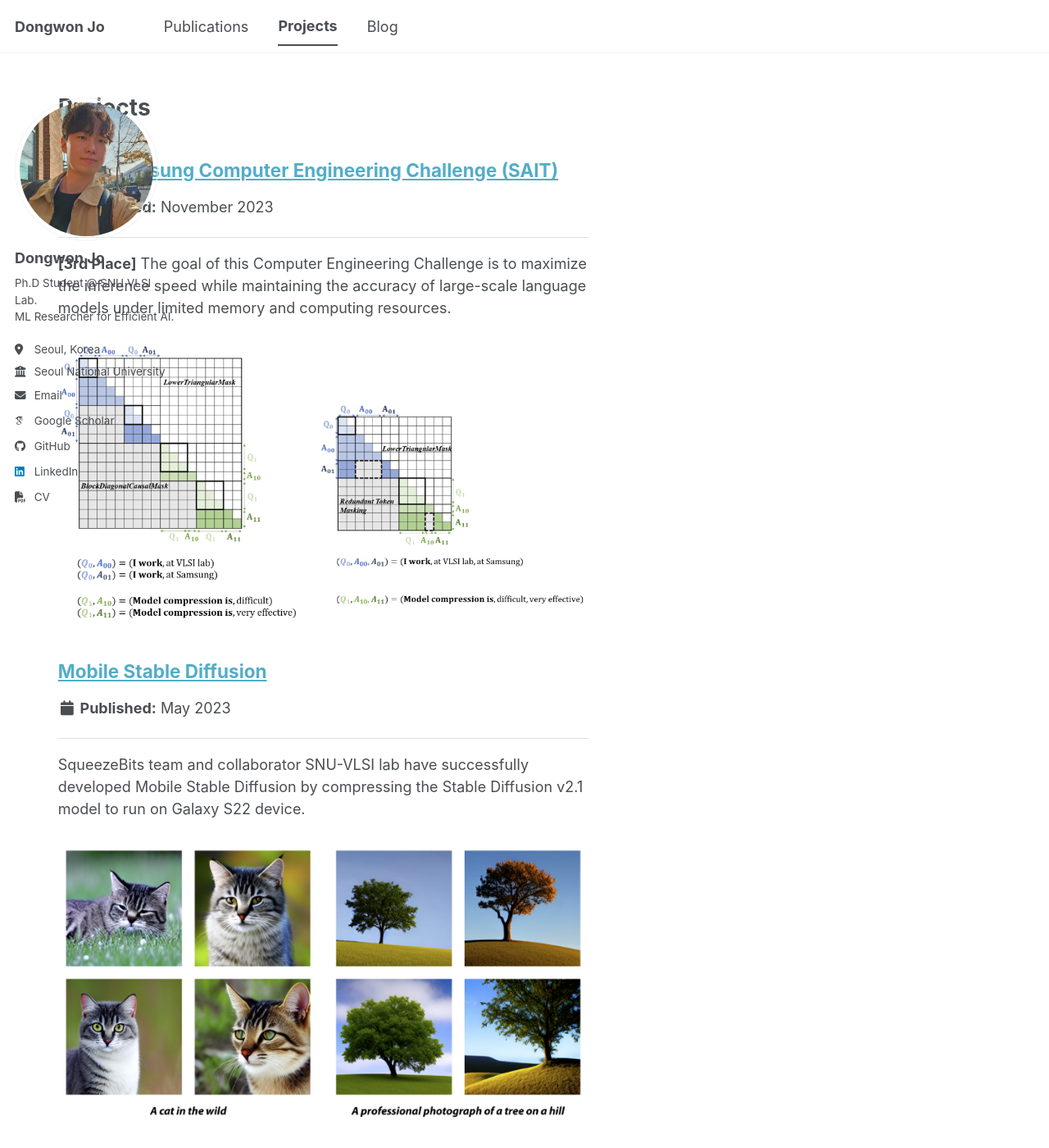
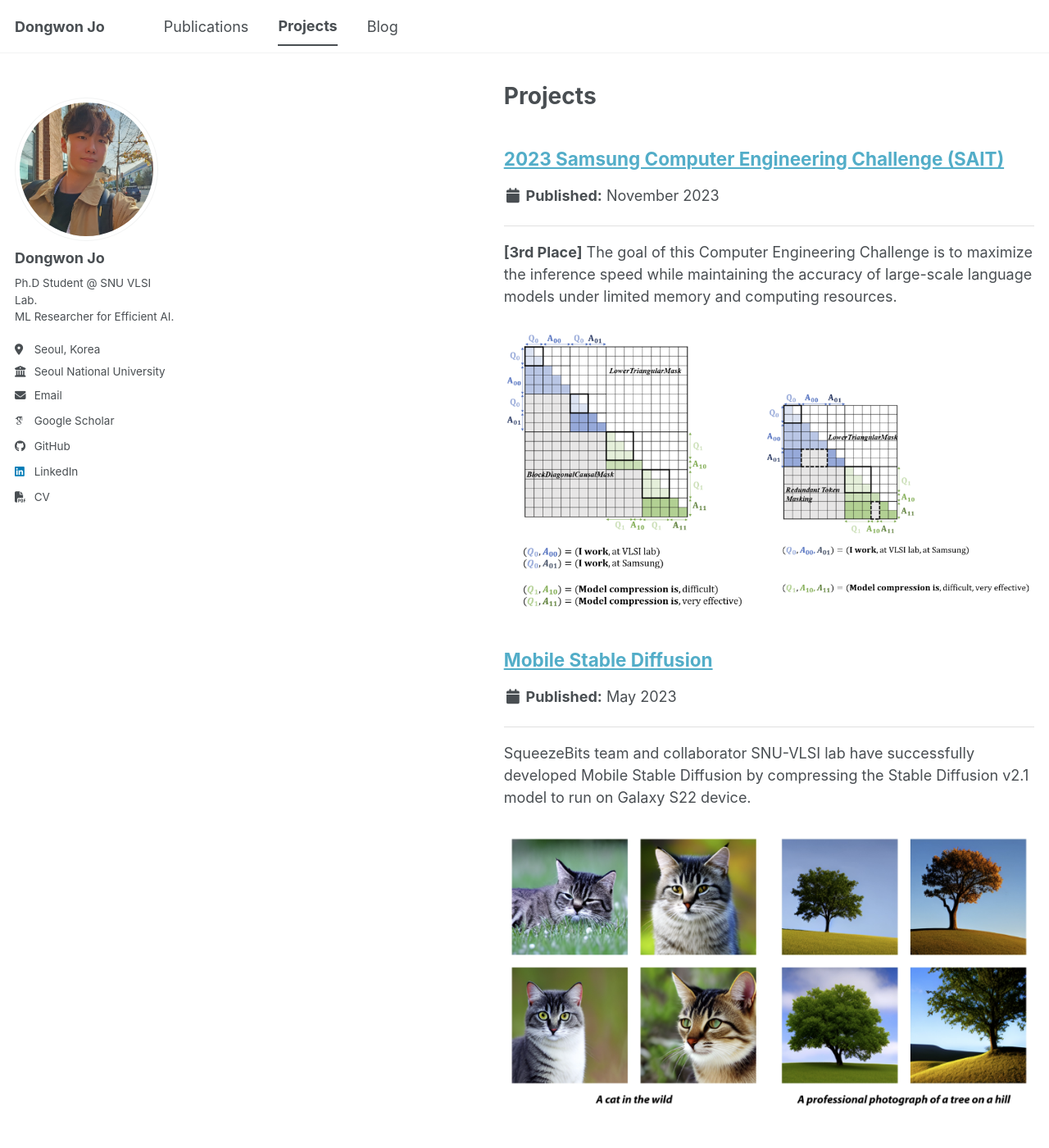
Before and after one commit to dongwonjo/dongwonjo.github.io, a Jekyll site: the page built from _pages/portfolio.html, in a window 1280 px wide and 1400 px high. Shown: the whole window at 82% size. Built offline with Jekyll 4.4.1, drawn with Linux system fonts in a browser that asks for light colours; some web fonts are replaced; a script bundle is joined from its source files by our own code; library files that are not in the unit come from our copies.

Commit message:
Update portfolio.html

```diff
--- a/_pages/portfolio.html
+++ b/_pages/portfolio.html
@@ -10,8 +10,9 @@ author_profile: true
 <style>
 .archive {
   max-width: 700px;
-  margin-left: 0;
-  float: left;
+  float: none;
+  margin-left: auto;
+  margin-right: 0;
 }
 .archive p + p img,
 .archive p + img,
```
